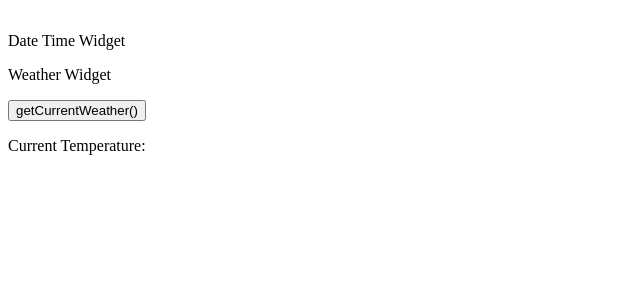
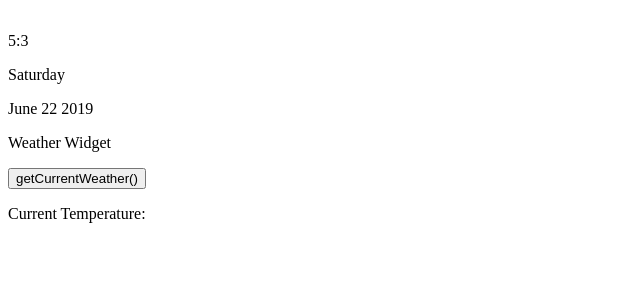
Before and after one commit to YT98/Jarvis, a React app in the folder jarvis_frontend/: page / in a window 1280 px wide. Shown: the top 300 px of the page, without its empty margins (0-640 px from the left). Built offline with nearby package versions, Linux system fonts and the light colour scheme; no server answers.

Commit message:
Added basic date time fx

```diff
--- a/jarvis_frontend/src/miscComponents/HomeDateTimeWidget.js
+++ b/jarvis_frontend/src/miscComponents/HomeDateTimeWidget.js
@@ -1,10 +1,39 @@
 import React from 'react';
+import styled from 'styled-components';
+
+const weekdayArray = ["Sunday", "Monday", "Tuesday", "Wednesday", "Thursday", "Friday", "Saturday"];
+const monthArray = ["January", "February", "March", "April", "May", "June", "July", "August", "September", "October", "November", "December"];
+
+const ClockWidget = styled.div`
+`
+
+const DateWidget = styled.div`
+`
 
 export default class HomeDateTimeWidget extends React.Component {
+    constructor(props) {
+        super(props);
+        this.state =  {}
+    }
+
+
+    componentDidMount() {
+        setInterval(() => {
+            let date = new Date();
+            this.setState({
+                time: `${date.getHours()}:${date.getMinutes()}`,
+                date: `${monthArray[date.getMonth()]} ${date.getDate()} ${date.getFullYear()}`,
+                weekday: `${weekdayArray[date.getDay()]}`
+            })
+        }, 1000)
+    }
+
     render() {
         return (
             <div>
-                <p> Date Time Widget </p>
+                <p>{this.state.time}</p>
+                <p>{this.state.weekday}</p>
+                <p>{this.state.date}</p>
             </div>
         )
     }
```
